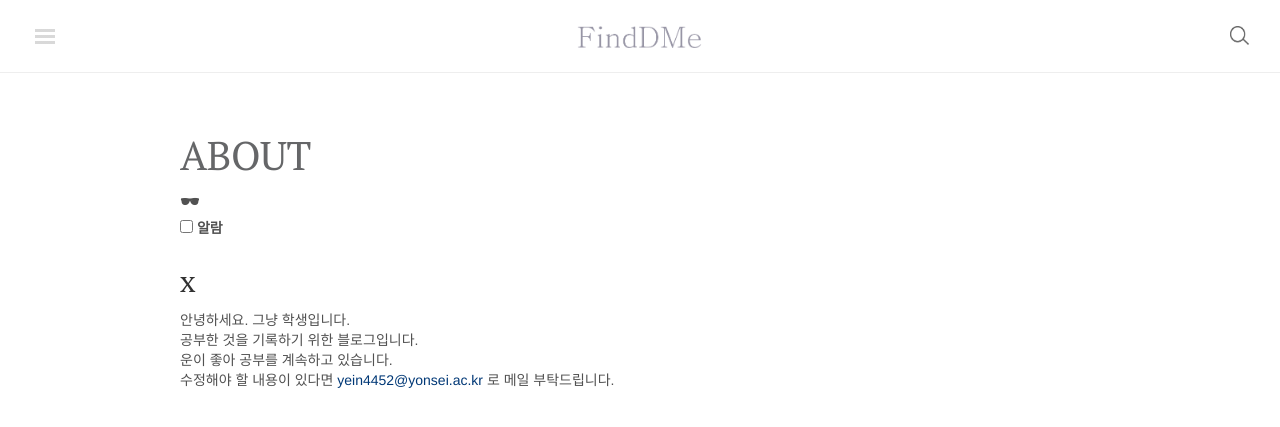
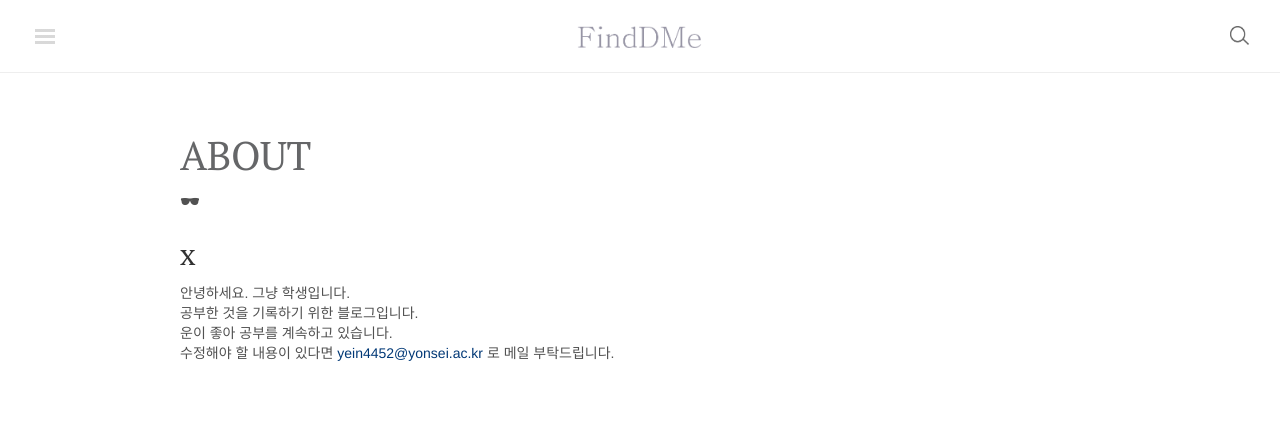
Before and after one commit to finddme/finddme.github.io, a Jekyll site: the page built from about.md, in a window 1280 px wide. Shown: the top 427 px of the page. Built offline with Jekyll 4.4.1, drawn with Linux system fonts in a browser that asks for light colours; nearby versions of some CDN libraries; comment, search, counter and statistics services are not loaded.

Commit message:
Update about.md

```diff
--- a/about.md
+++ b/about.md
@@ -17,12 +17,6 @@ title: About
 </details>
 
 
-<label>
-  <input role="switch" type="checkbox" />
-  <span>알람</span>
-</label>
-
-
 ## x
 
 안녕하세요. 그냥 학생입니다.
```
